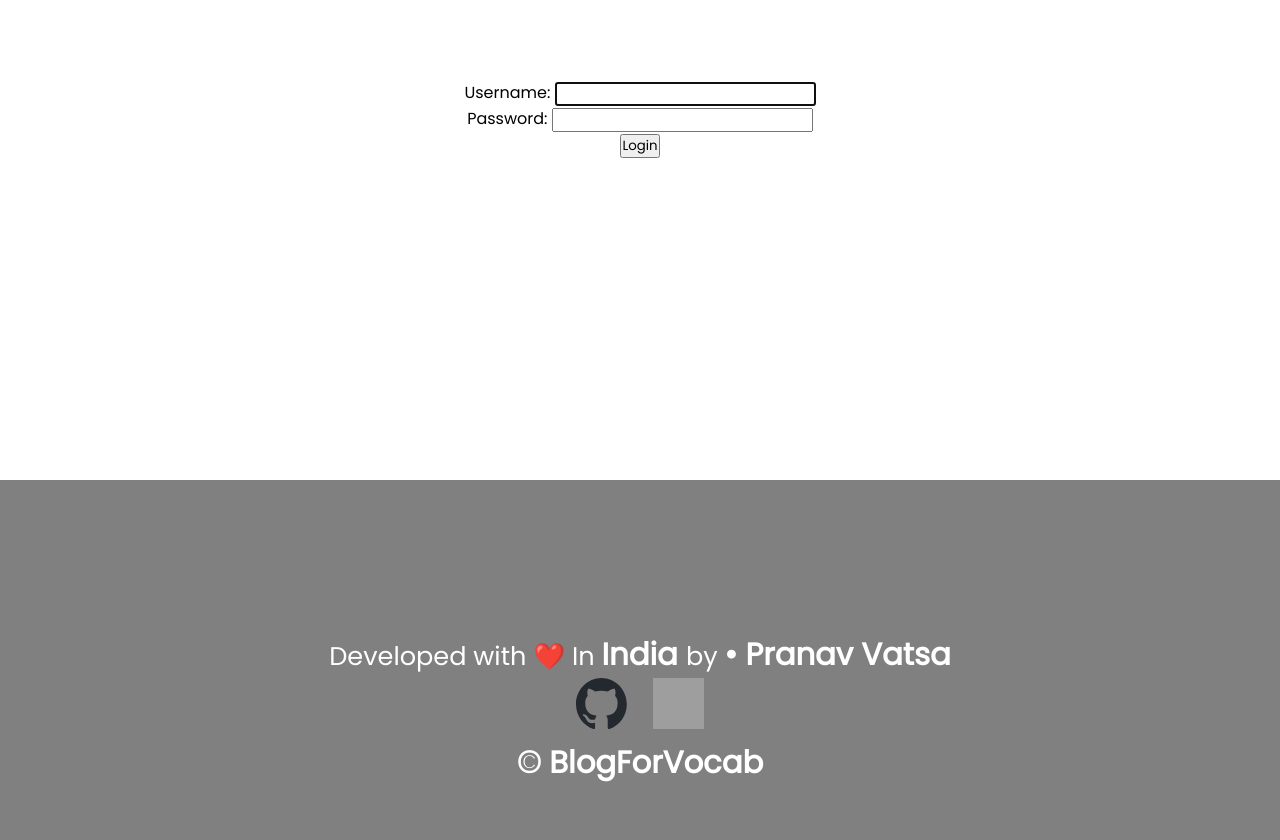
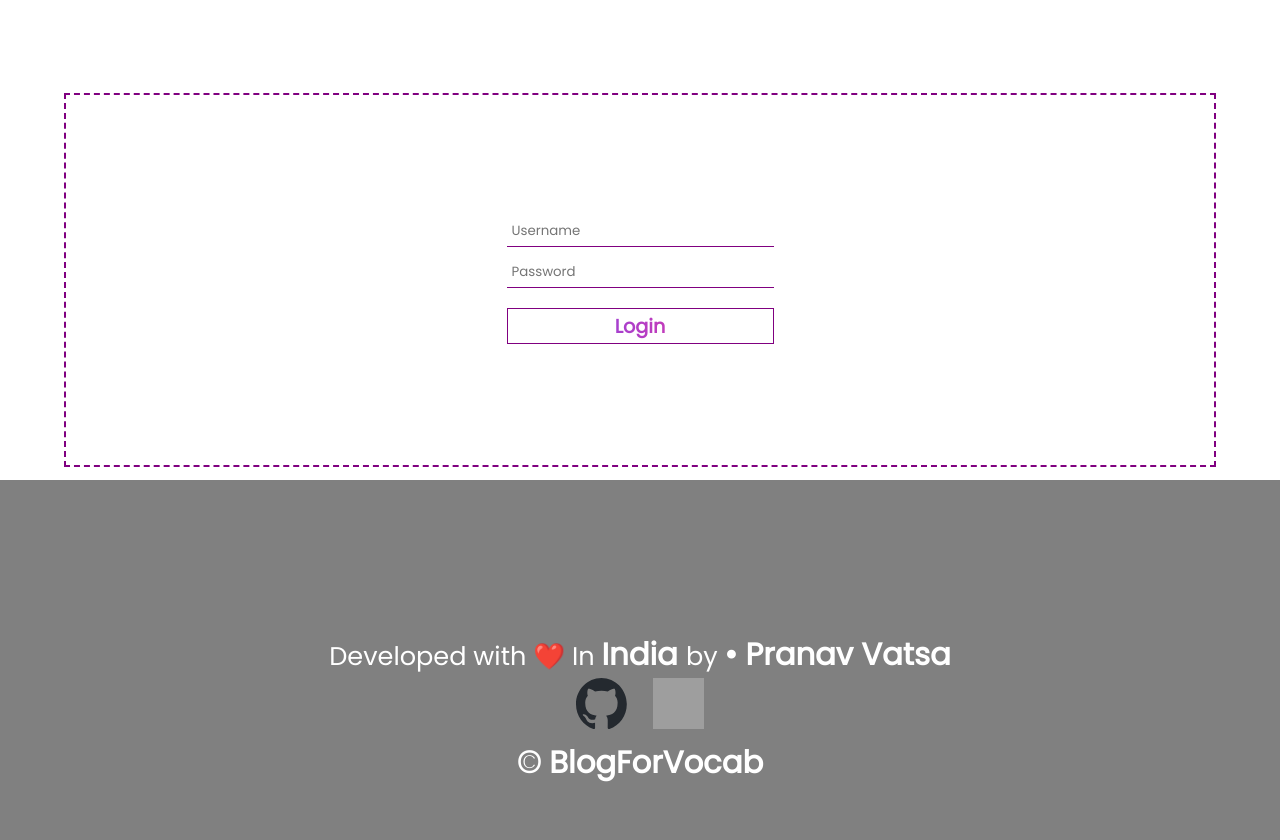
Before and after one commit to HumanHiHuBe/blog, a Django app: page /login/ in a window 1280 px wide. Shown: the part 29-869 px from the top of the page. Run offline with Django 4.2, Linux system fonts and the light colour scheme; parts of the project's set-up code (start-up, migrations or seed data) failed here and were passed over; grey boxes are pictures that could not be loaded.

Commit message:
Just one page remaining to decorate

```diff
--- a/blogapp/static/blogapp/home.css
+++ b/blogapp/static/blogapp/home.css
@@ -251,4 +251,81 @@
     background-color: white;
     font-size: 1.6rem;
     color: purple;
+    cursor: pointer;
 }
+
+#formLogin > p> input{
+    border: none;
+    border-bottom: 1px solid purple;
+    padding: 5px;
+    margin-bottom: 10px;
+    /* width: max-content; */
+}
+
+#formLogin > button{
+    border: 1px solid purple;
+    width: 100%;
+    margin-top: 10px;
+    padding-top: 2.5px;
+    padding-bottom: 2.5px;
+    padding-left: 5px;
+    padding-right: 5px;
+    font-size: larger;
+    font-weight: bolder;
+    background: linear-gradient(93.51deg, rgb(124, 71, 235) 10.94%, rgb(233, 53, 161) 86.95%);
+    -webkit-background-clip: text;
+    background-clip: text;
+    -webkit-text-fill-color: transparent;
+    cursor: pointer;
+}
+
+#formLogin > button:hover{
+    box-shadow: 0 5px 15px rgba(130, 39, 122, 0.4);
+}
+
+
+#formLogin > p> input:focus{
+    outline: none;
+}
+
+#formLogin > p > label{
+    display: none;
+}
+
+#formLogin > p > span{
+    display: none;
+}
+
+#formLogin > ul{
+    display: none;
+}
+
+#lastDivInp{
+    display: flex;
+    flex-direction: column;
+    align-items: center;
+    justify-content: center;
+    text-align: center;
+    flex: 0.5 0.5 auto;
+}
+
+#formDiv{
+    display: flex;
+    flex: auto;
+    flex-direction: column;
+    align-items: center;
+    justify-content: center;
+    text-align: center;
+    /* border: 5px solid black;    */
+}
+
+#formInnerDiv{
+    display: flex;
+    flex-direction: column;
+    align-items: center;
+    justify-content: center;
+    text-align: center;
+    border: 2px dashed purple;
+    flex: 0.9 auto;
+    width: 100%;
+}
--- /dev/null
+++ b/blogapp/static/blogapp/home.js
@@ -0,0 +1,11 @@
+let e = document.getElementById('formLogin')
+let ie = e.getElementsByTagName('input')
+for(i=0;i<ie.length; i++){
+    if(i == 1){
+        ie[i].setAttribute('placeholder', 'Username')
+    }else if(i == 2){
+        ie[i].setAttribute('placeholder', 'Password')
+    }else{
+        ie[i].setAttribute('placeholder', 'Re-enter password')
+    }
+}
--- a/blogapp/templates/blogapp/detailedblog.html
+++ b/blogapp/templates/blogapp/detailedblog.html
@@ -4,7 +4,6 @@
 
 {% block content %}
 <div class="left">
-    <span>Article</span> <br>
     {{ article.title }} <br>
     <strong> Contributed By - {{ article.contributor|capfirst }}</strong> <br>
     {{ article.time_created }} <br>
--- a/blogapp/templates/blogapp/loginuser.html
+++ b/blogapp/templates/blogapp/loginuser.html
@@ -6,11 +6,17 @@
 
 {% block content %}
 
-<form action="" method="POST" style="text-align: center;">
-    {% csrf_token %}
-    {{ error }}
-    {{ form.as_p }}
-    <button type="submit">Login</button>
-</form>
+<div id="formDiv">
+    <div id="formInnerDiv">
+        <div id="lastDivInp">
+            <form action="" id="formLogin" method="POST" style="text-align: center;">
+                {% csrf_token %}
+                {{ error }}
+                {{ form.as_p }}
+                <button type="submit">Login</button>
+            </form>
+        </div>
+    </div>
+</div>
 
 {% endblock %}
```
Also changed, not shown: blogapp/templates/blogapp/signupuser.html (+13 -8 lines).
